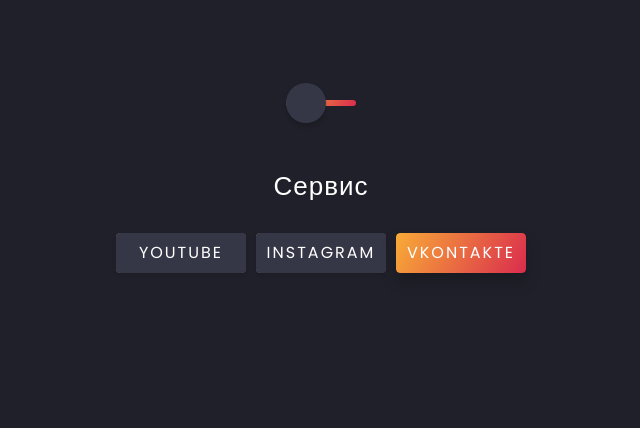
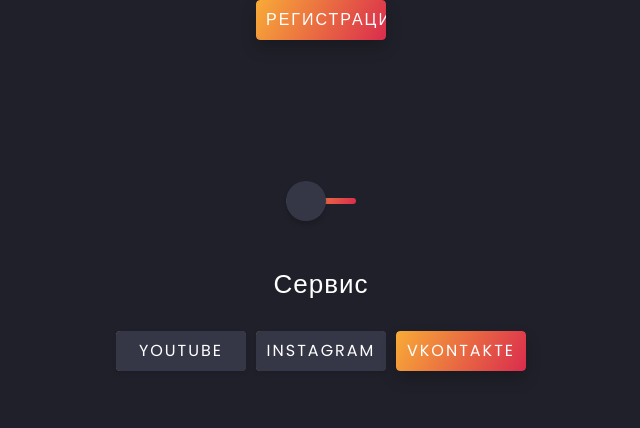
Before and after one commit to HetagKoroev/Online-Shop, a Django app: template my_site/templates/home/index.html in a window 1280 px wide. Shown: the top 428 px of the page, without its empty margins (319-959 px from the left). Run offline with Django 3.2, Linux system fonts and the light colour scheme; the template is opened without the code that fills it: values that come from a table or form of the project are taken from there, others are empty; data comes from the database, SQL or seed files in the repository; parts of the project's set-up code (start-up, migrations or seed data) failed here and were passed over; some libraries are stand-ins or nearby versions.

Commit message:
Add 'registration' button

```diff
--- a/my_site/templates/home/index.html
+++ b/my_site/templates/home/index.html
@@ -13,6 +13,16 @@
 	<body>
 		{% block content %}
 			<div class="section over-hide z-bigger">
+
+
+				<div class="col-12 pb-5 d-flex justify-content-center">
+					<input class="checkbox-services" type="radio" name="reg" checked="" id="reg-button">
+					<label class="for-checkbox-services" for="reg-button">
+						Регистрация
+					</label>
+				</div>
+
+
 				<input class="checkbox change-theme" type="checkbox" name="general" id="general">
 				<label class="for-checkbox" for="general"></label>
 				<div class="section over-hide z-bigger">
```
